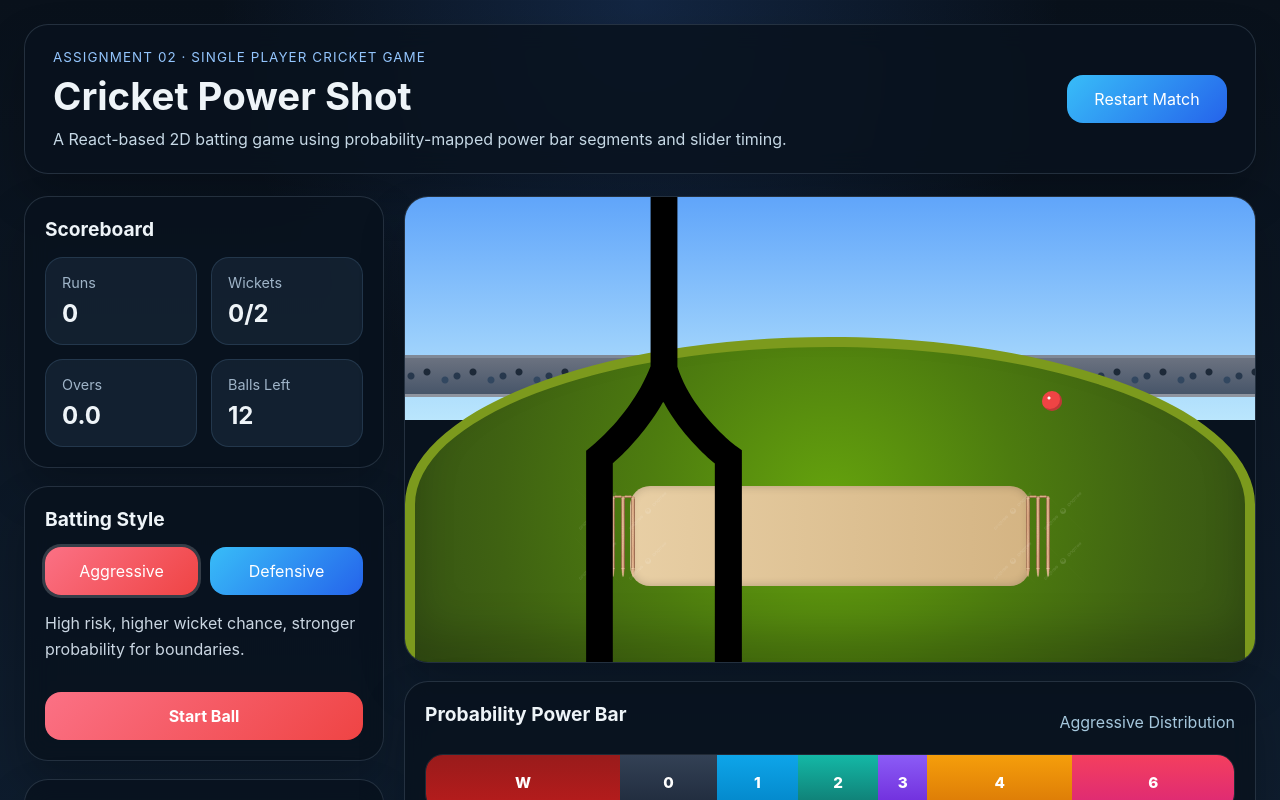
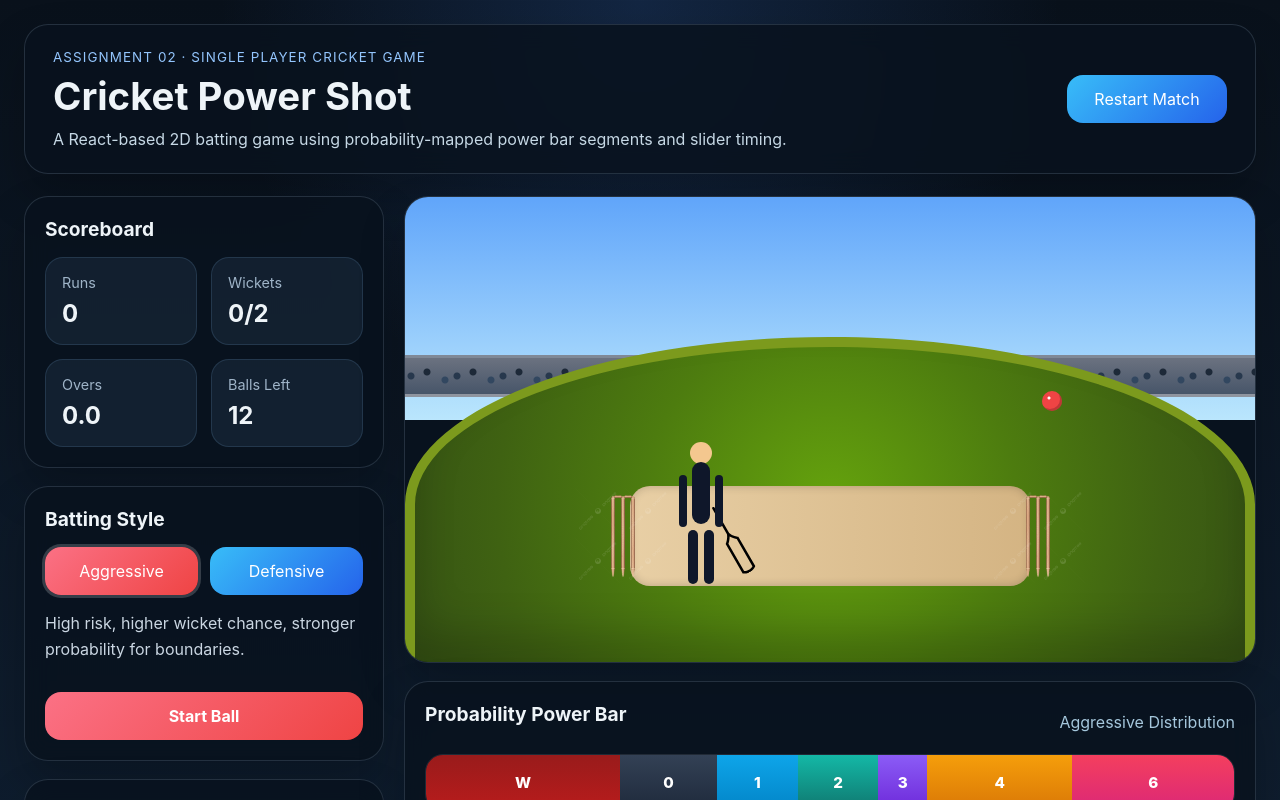
Before and after one commit to shehryarf67/2D-Cricket-Game, a React (Vite) app: page / in a window 1280 px wide. Shown: the top 800 px of the page. Built offline with nearby package versions, Linux system fonts and the light colour scheme.

Commit message:
Fixing commentary box to properly display the messages.

```diff
--- a/src/styles.css
+++ b/src/styles.css
@@ -264,7 +264,7 @@ button {
     8px 64px 0 -4px #0f172a;
 }
 
-/* .bat {
+.bat {
   position: absolute;
   width: 75px;
   height: auto;
@@ -272,7 +272,7 @@ button {
   top: 60px;
   transform: rotate(-30deg);
   size: 40px 100px;
-} */
+}
 
 .swing .bat {
   animation: bat-swing 0.48s ease forwards;
```
